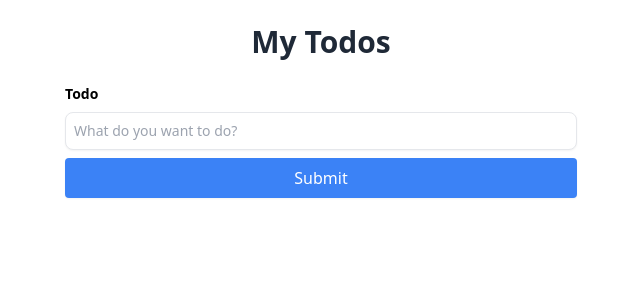
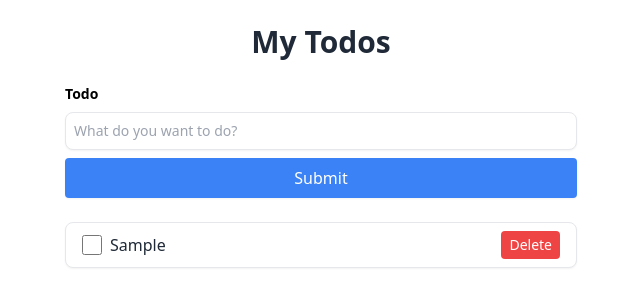
Before and after one commit to Gigioxx/svelte-todo, a SvelteKit app: page / in a window 1280 px wide. Both pictures are taken after typing "Sample" into the empty fields and a click on the button "Submit". Shown: the top 306 px of the page, without its empty margins (319-959 px from the left). Built offline with nearby package versions, Linux system fonts and the light colour scheme.

Commit message:
feat: create todo info component

```diff
--- /dev/null
+++ b/src/components/TodoInfo.svelte
@@ -0,0 +1,24 @@
+<script lang="ts">
+	import { deleteTodo, toggleCompletedTodo } from '../stores/todoStore';
+	import type { Todo } from '../interfaces/Todo.interfaces';
+	export let todo: Todo;
+	export let index: number;
+</script>
+
+<li class="bg-white flex items-center shadow-sm border border-gray-200 rounded-lg my-2 py-2 px-4">
+	<input
+		name="completed"
+		type="checkbox"
+		checked={todo.completed}
+		on:change={() => toggleCompletedTodo(todo.id)}
+		class="mr-2 form-checkbox h-5 w-5"
+	/>
+
+	<span class={`flex-1 text-gray-800 ${todo.completed ? 'line-through' : ''}`}>{todo.text}</span>
+
+	<button
+		class="text-sm bg-red-500 hover:bg-red-600 text-white py-1 px-2 rounded focus:outline-none focus:shadow-outline"
+		type="button"
+		on:click={() => deleteTodo(todo.id)}>Delete</button
+	>
+</li>
--- a/src/routes/+page.svelte
+++ b/src/routes/+page.svelte
@@ -1,8 +1,14 @@
-<script>
+<script lang="ts">
+	import TodoInfo from '../components/TodoInfo.svelte';
 	import TodoForm from '../components/TodoForm.svelte';
+	import { todos } from '../stores/todoStore';
 </script>
 
 <main>
 	<h1 class="text-2xl font-bold text-center text-gray-800 md:text-3xl">My Todos</h1>
 	<TodoForm />
+
+	{#each $todos as todo}
+		<TodoInfo {todo} index={todo.id} />
+	{/each}
 </main>
```
